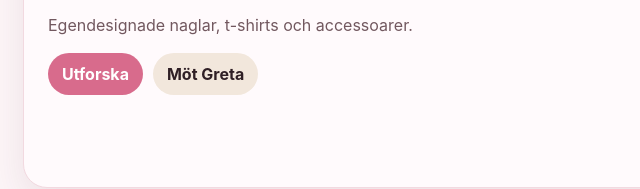
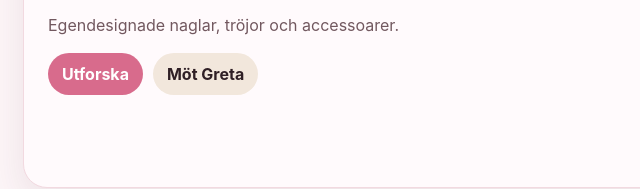
Before and after one commit to Semigul/greta, a website: page index.html in a window 1280 px wide. Shown: the part 222-411 px from the top of the page, 93-733 px from the left. Drawn offline with Linux system fonts and the light colour scheme.

Commit message:
Update storefront visuals

```diff
--- a/index.html
+++ b/index.html
@@ -12,7 +12,7 @@
       <div class="brand-block">
         <p class="eyebrow">Små fynd, stor känsla</p>
         <h1>Gretas</h1>
-        <p class="lead">Egendesignade naglar, t-shirts och accessoarer.</p>
+        <p class="lead">Egendesignade naglar, tröjor och accessoarer.</p>
         <div class="header-actions">
           <a class="btn btn-accent" href="#catalog">Utforska</a>
           <a class="btn btn-ghost" href="#assistant">Möt Greta</a>
```
